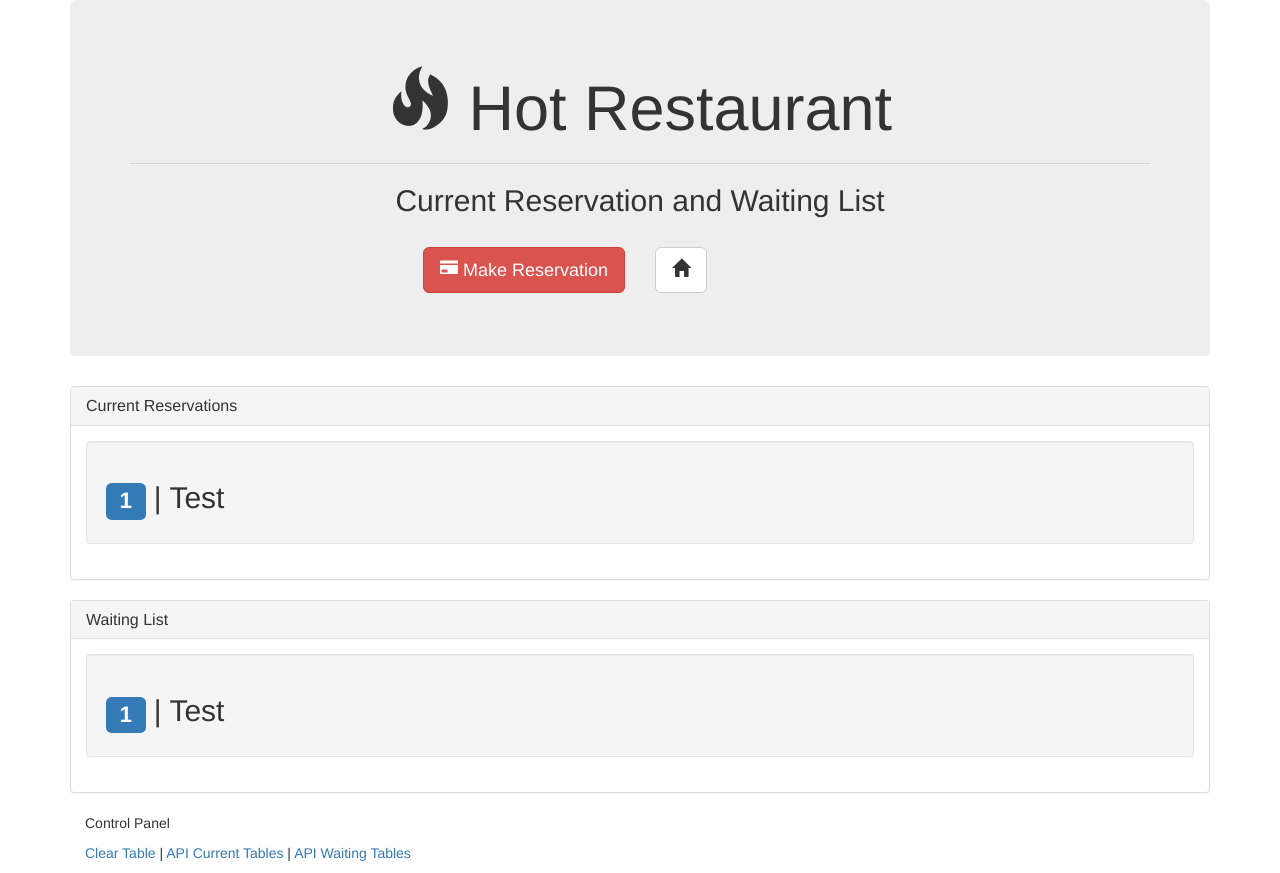
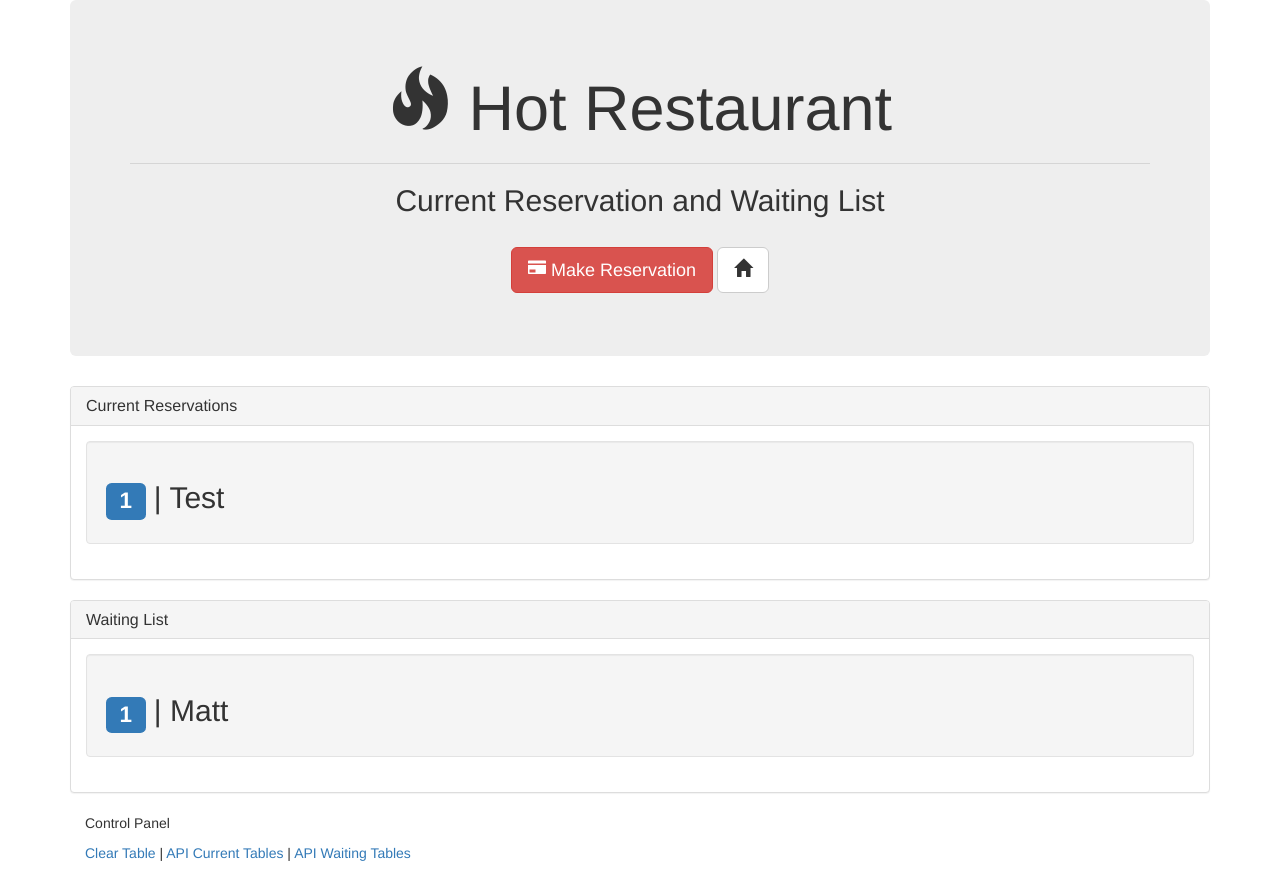
Before and after one commit to rhouse00/HotRestaurant, a website: page app/public/tables.html in a window 1280 px wide. Drawn offline with nearby package versions, Linux system fonts and the light colour scheme.

Commit message:
updated button spacing

```diff
--- a/app/public/tables.html
+++ b/app/public/tables.html
@@ -14,11 +14,9 @@
                 <h2 style="text-align: center">Current Reservation and Waiting List</h2>
                 <br>
                 <div class="row">
-                    <div class="col-md-6">
-                        <p style="text-align: right"><a class="btn btn-danger btn-lg" href="/reservation"><span class="glyphicon glyphicon-credit-card"></span> Make Reservation</a></p>
-                    </div>
-                    <div class="col-md-6">
-                        <p><a class="btn btn-default btn-lg" href="/home"><span class="glyphicon glyphicon-home"></span></a></p>
+                    <div style="text-align: center" class="col-md-offset-3 col-md-6">
+                        <p style="display: inline-block"><a class="btn btn-danger btn-lg" href="/reservation"><span class="glyphicon glyphicon-credit-card"></span> Make Reservation</a></p>
+                        <p style="display: inline-block"><a class="btn btn-default btn-lg" href="/home"><span class="glyphicon glyphicon-home"></span></a></p>
                     </div>
                 </div>
             </div>
@@ -40,7 +38,7 @@
                 </div>
                 <div class="panel-body" id="waiting">
                     <div class="well">
-                        <h2><span class="label label-primary">1</span> | Test</h2>
+                        <h2><span class="label label-primary">1</span> | Matt</h2>
                     </div>
                 </div>
             </div>
```
Also changed, not shown: app/public/home.html (+3 -5 lines), app/public/reservation.html (+1 -1 lines).
